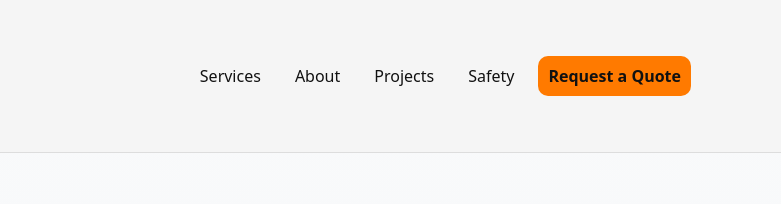
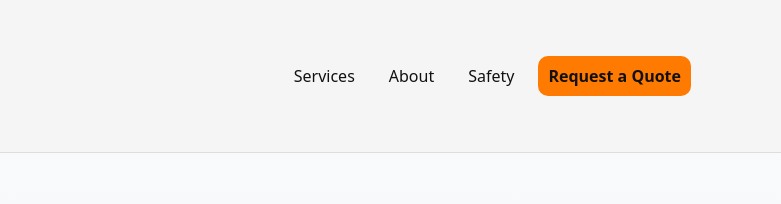
Before and after one commit to rubanyukm/drilling-site-main, a plain HTML site: page index.html in a window 1280 px wide. Shown: the top 204 px of the page, 499-1280 px from the left. Drawn offline with Linux system fonts and the light colour scheme.

Commit message:
Commented out porjects section for now

```diff
--- a/index.html
+++ b/index.html
@@ -45,7 +45,7 @@
         <nav id="site-nav" class="site-nav">
           <a href="#services">Services</a>
           <a href="#about">About</a>
-          <a href="#projects">Projects</a>
+          <!--<a href="#projects">Projects</a>-->
           <a href="#safety">Safety</a>
           <a class="btn" href="#contact">Request a Quote</a>
         </nav>
```
